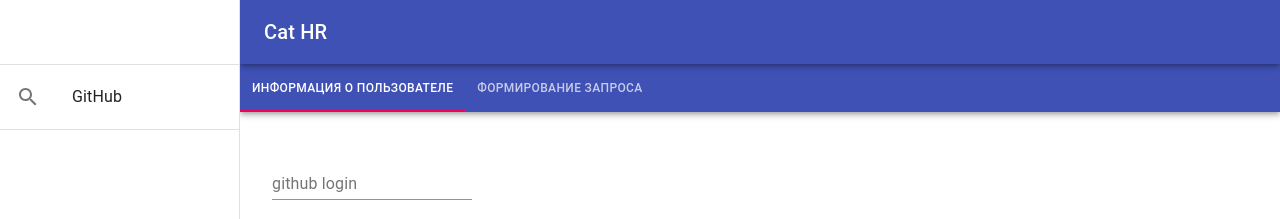
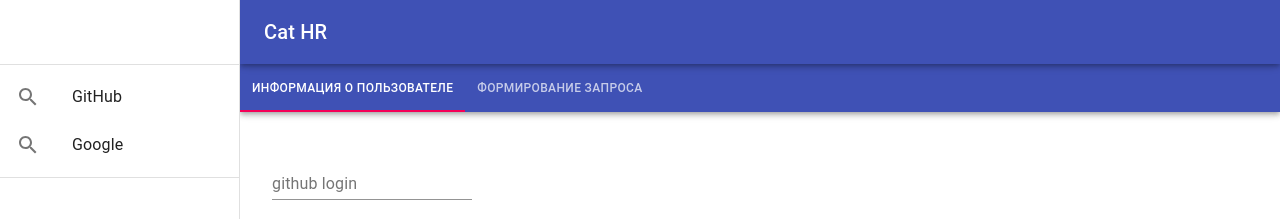
Before and after one commit to ZetsubouToshio/cat-hr-webui, a React (Create React App) app: page /github in a window 1280 px wide. Shown: the top 219 px of the page. Built offline with nearby package versions, Linux system fonts and the light colour scheme.

Commit message:
google menu item

```diff
--- a/src/components/MenuContainer.js
+++ b/src/components/MenuContainer.js
@@ -71,6 +71,12 @@ export default function ResponsiveDrawer(props) {
                         <ListItemText primary={"GitHub"}/>
                     </ListItem>
                 </Link>
+                <Link to="/google">
+                    <ListItem button key={"google"}>
+                        <ListItemIcon>{<SearchIcon/>}</ListItemIcon>
+                        <ListItemText primary={"Google"}/>
+                    </ListItem>
+                </Link>
             </List>
             <Divider/>
         </div>
```
